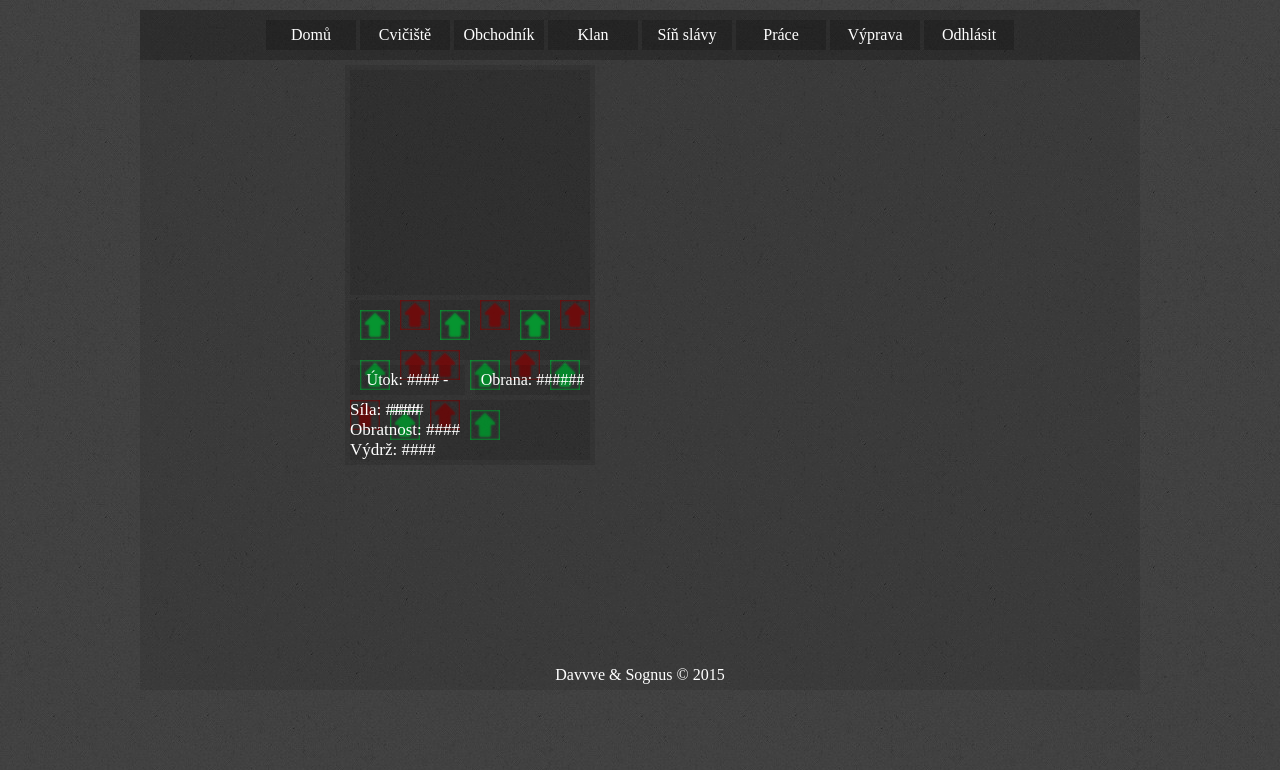
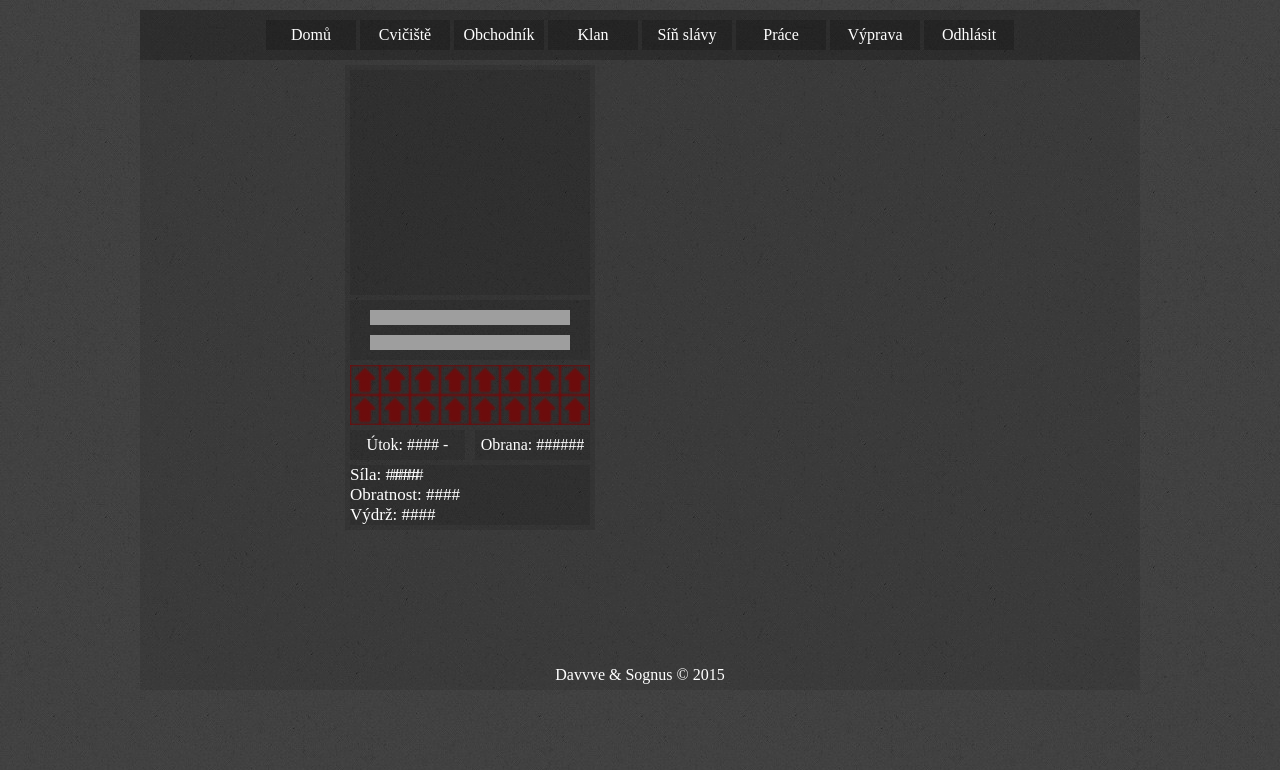
Before and after one commit to davidkriz1/PVA_RP_2015, a PHP site: page /PVA_RP_2015/game/index.php in a window 1280 px wide. Shown: the top 770 px of the page. Run offline with PHP 8.4, Linux system fonts and the light colour scheme; data that the repository does not hold is empty; a map, chart or similar area stays blank; grey boxes are pictures that could not be loaded.

Commit message:
Úprava přehledu postavy
Úprava přehledu postavy

```diff
--- a/game/css/default.css
+++ b/game/css/default.css
@@ -285,7 +285,7 @@ body
   margin: 5px;
   float: left;
   width: 250px;
-  height: 400px;
+  height: 465px;
   background-color: rgba(0, 0, 0, 0.1);
 }
 
@@ -296,6 +296,24 @@ body
   width: 240px;
   height: 225px;
   background-color: rgba(0, 0, 0, 0.1);
+}
+
+#content .homebardiv
+{
+  margin: 0px 5px 5px 5px;
+  float: left;
+  width: 240px;
+  height: 60px;
+  background-color: rgba(0, 0, 0, 0.1);
+}
+
+#content .homebarimg
+{
+  margin: 10px 20px 0px 20px;
+  float: left;
+  width: 200px;
+  -webkit-user-select: none;
+  height: 15px;
 }
 
 #content .homespelldiv
--- a/game/page/home.php
+++ b/game/page/home.php
@@ -1,22 +1,26 @@
 <div class="homeplayersummarydiv">
   <div class="homeplayeravatar"></div>
+  <div class="homebardiv">
+    <img class="homebarimg" alt="150/200" src="http://localhost/PVA_RP_2015/bar1.php?a=150&amp;b=200">
+    <img class="homebarimg" alt="100/200" src="http://localhost/PVA_RP_2015/bar1.php?a=100&amp;b=200">
+  </div>
   <div class="homespelldiv">
-    <div class="trainingbutton"></div>
-    <div class="test2"></div>
-    <div class="trainingbutton"></div>
-    <div class="test2"></div>
-    <div class="trainingbutton"></div>
-    <div class="test2"></div>
-    <div class="trainingbutton"></div>
     <div class="test2"></div>
     <div class="test2"></div>
-    <div class="trainingbutton"></div>
     <div class="test2"></div>
-    <div class="trainingbutton"></div>
     <div class="test2"></div>
-    <div class="trainingbutton"></div>
     <div class="test2"></div>
-    <div class="trainingbutton"></div>
+    <div class="test2"></div>
+    <div class="test2"></div>
+    <div class="test2"></div>
+    <div class="test2"></div>
+    <div class="test2"></div>
+    <div class="test2"></div>
+    <div class="test2"></div>
+    <div class="test2"></div>
+    <div class="test2"></div>
+    <div class="test2"></div>
+    <div class="test2"></div>
   </div>
 
   <div class="attackdefenddiv">
```
